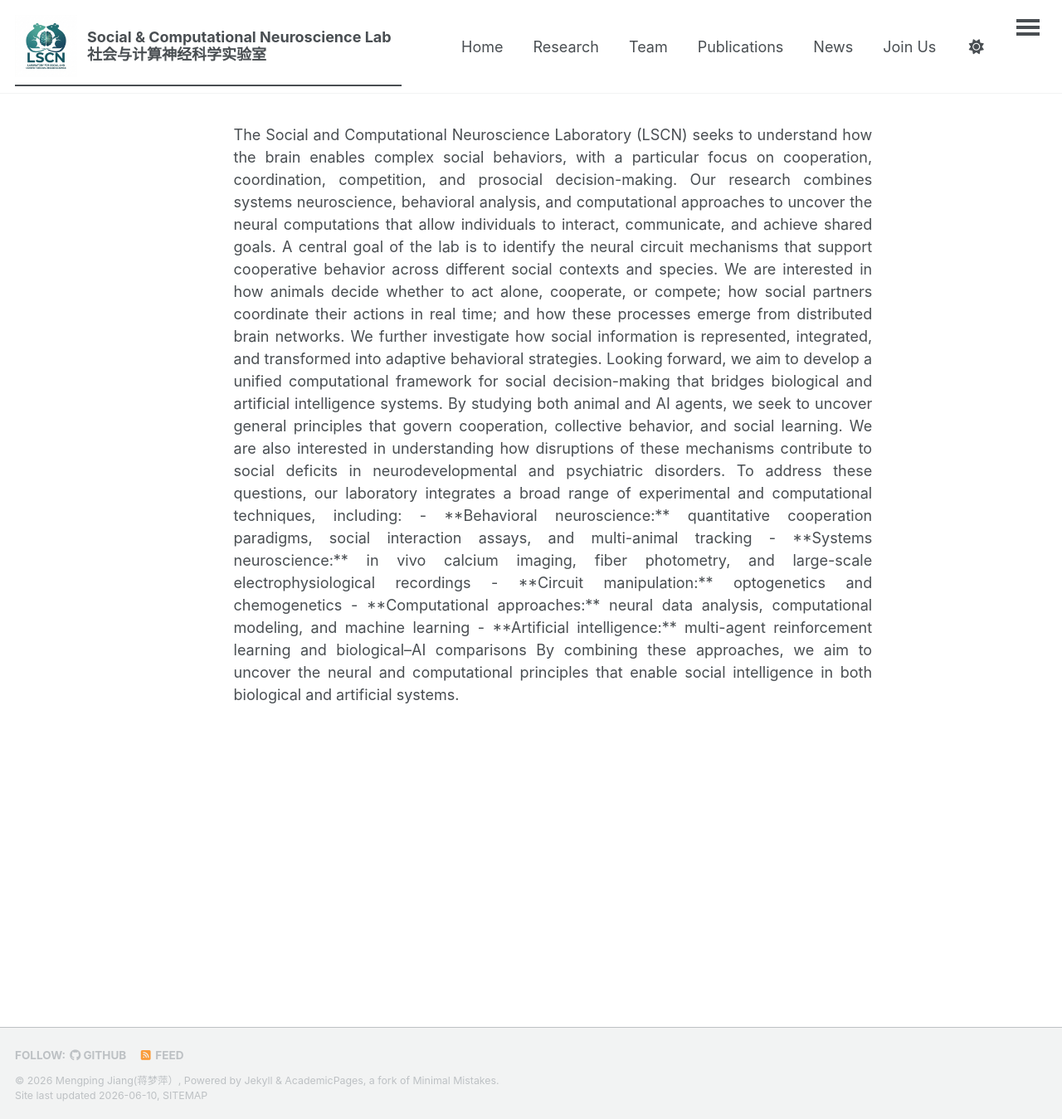
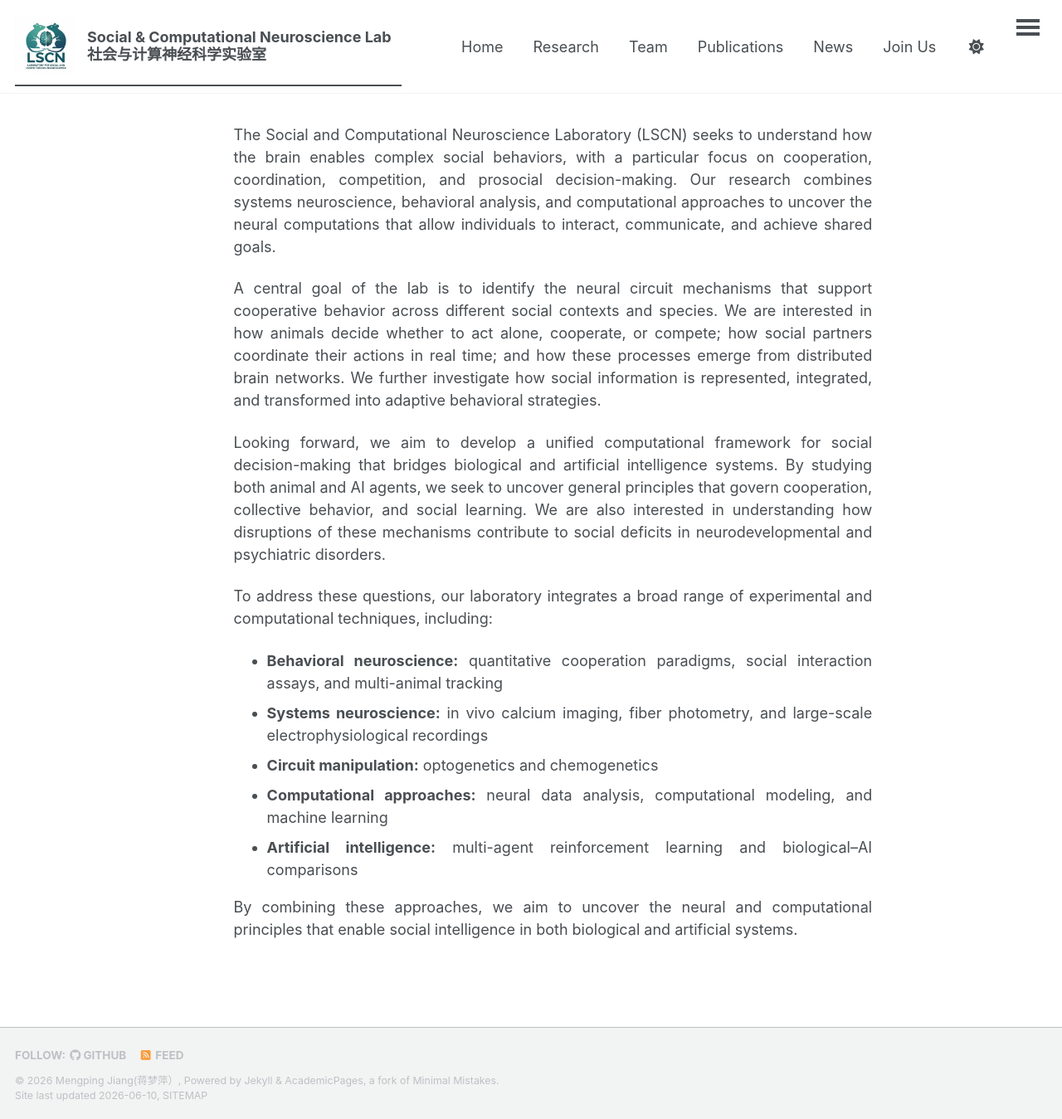
Before and after one commit to MengpingJiang/mengpingjiang.github.io, a Jekyll site: the page built from _pages/about.md, in a window 1280 px wide and 1349 px high. Shown: the whole window at 83% size. Built offline with Jekyll 4.4.1, drawn with Linux system fonts in a browser that asks for light colours; a script bundle is joined from its source files by our own code; library files that are not in the unit come from our copies.

Commit message:
Update about.md

```diff
--- a/_pages/about.md
+++ b/_pages/about.md
@@ -6,7 +6,7 @@ redirect_from:
   - /about/
   - /about.html
 ---
-<div class="home-intro">
+<div class="home-intro" markdown="1">
 
 The Social and Computational Neuroscience Laboratory (LSCN) seeks to understand how the brain enables complex social behaviors, with a particular focus on cooperation, coordination, competition, and prosocial decision-making. Our research combines systems neuroscience, behavioral analysis, and computational approaches to uncover the neural computations that allow individuals to interact, communicate, and achieve shared goals.
 
```
